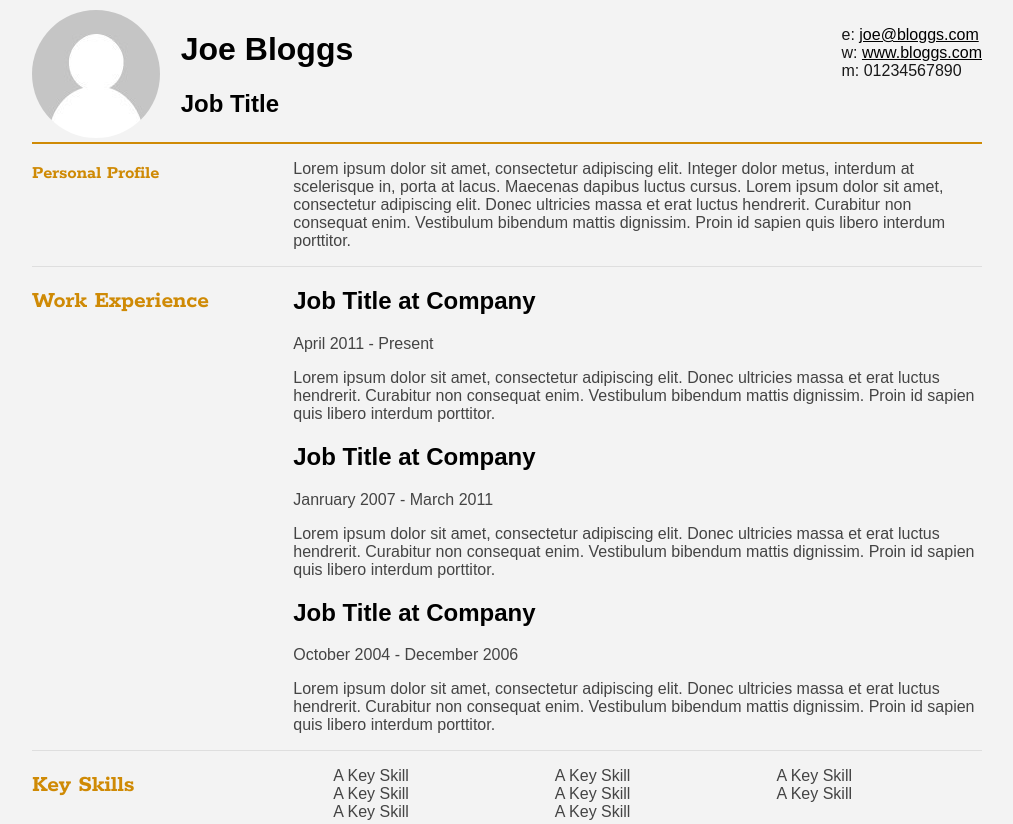
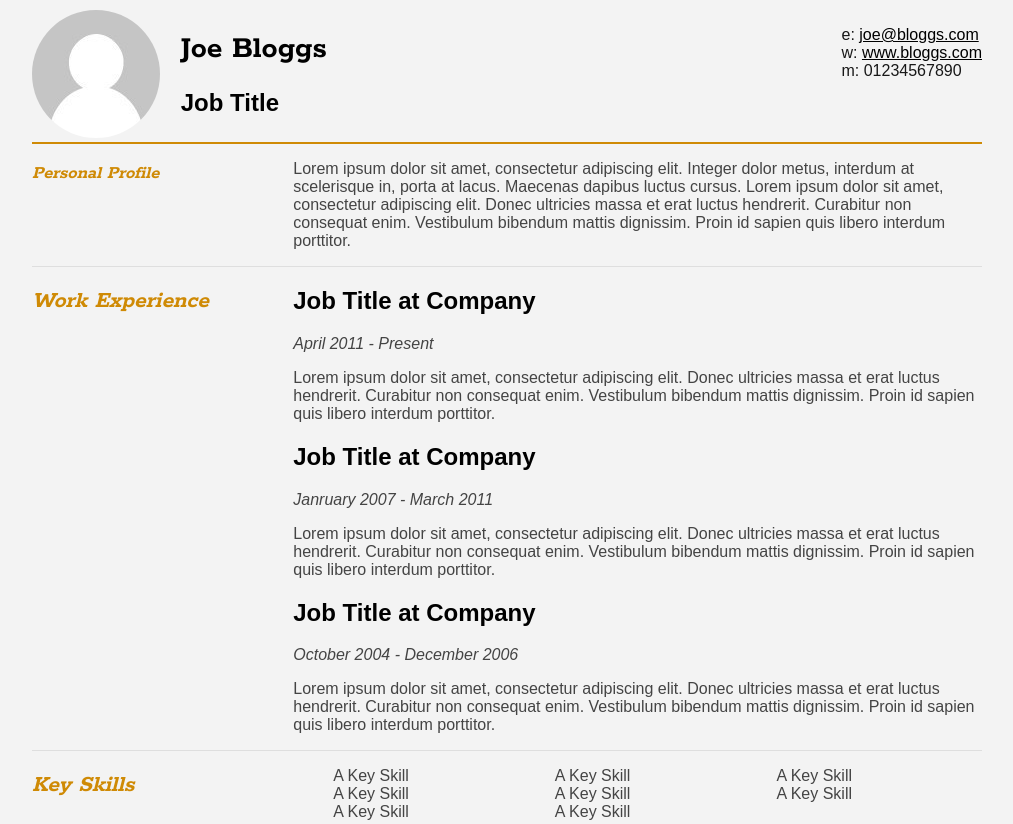
Before and after one commit to Kenzie-Academy-Brasil-Developers/estilizar-curriculo-sprint-2-lissandro7, a plain HTML site: page index.html in a window 1280 px wide. Shown: the top 824 px of the page, without its empty margins (133-1146 px from the left). Drawn offline with Linux system fonts and the light colour scheme.

Commit message:
Corrigindo Alguns detalhes

```diff
--- a/style.css
+++ b/style.css
@@ -2,6 +2,11 @@ html,body{
 	background-color: #f3f3f3;
 	font-family:Arial, Helvetica, sans-serif ;
 
+}
+h1{
+	padding-bottom: -6px;
+	font-style: italic;
+	font-family: 'Rokkitt', Arial, Helvetica, sans-serif;
 }
 
 .clear {
@@ -15,8 +20,15 @@ html,body{
 }
 
 #name {
+	font-style: normal;
 	float: left;
 
+
+
+}
+
+#name h1,h2{
+	font-style: normal;
 
 }
 
@@ -78,3 +90,7 @@ p{
 	margin: 10px auto;
 
 }
+
+.subDetails{
+	font-style: italic;
+}
```
